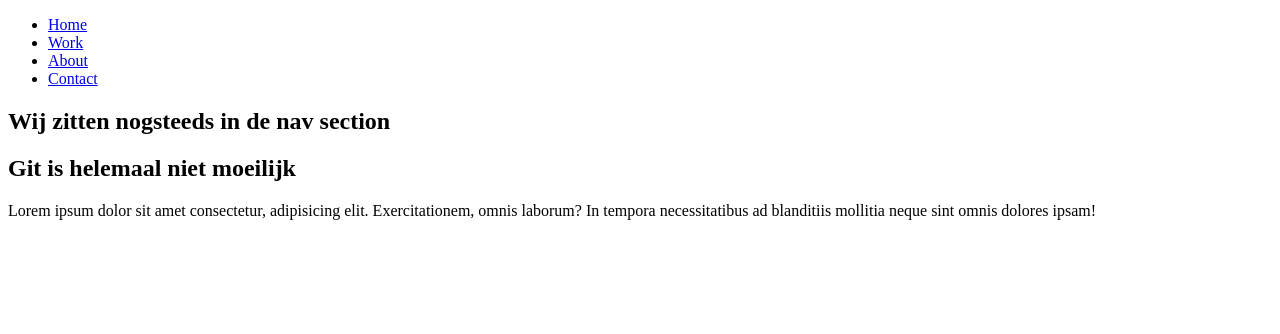
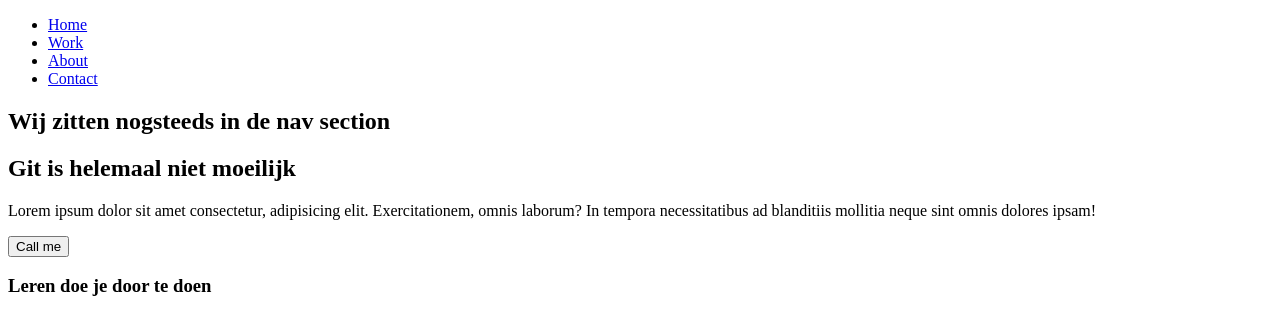
Before and after one commit to devabdurabi/amazonExc, a plain HTML site: page index.html in a window 1280 px wide. Drawn offline with Linux system fonts and the light colour scheme.

Commit message:
ik ben nogsteeds aan het leren

```diff
--- a/index.html
+++ b/index.html
@@ -25,6 +25,9 @@
             <p class="description">
                 Lorem ipsum dolor sit amet consectetur, adipisicing elit. Exercitationem, omnis laborum? In tempora necessitatibus ad blanditiis mollitia neque sint omnis dolores ipsam!
             </p>
+            <button>Call me</button>
+
+            <h3>Leren doe je door te doen</h3>
         </section>
     </main>
     <footer></footer>
```
